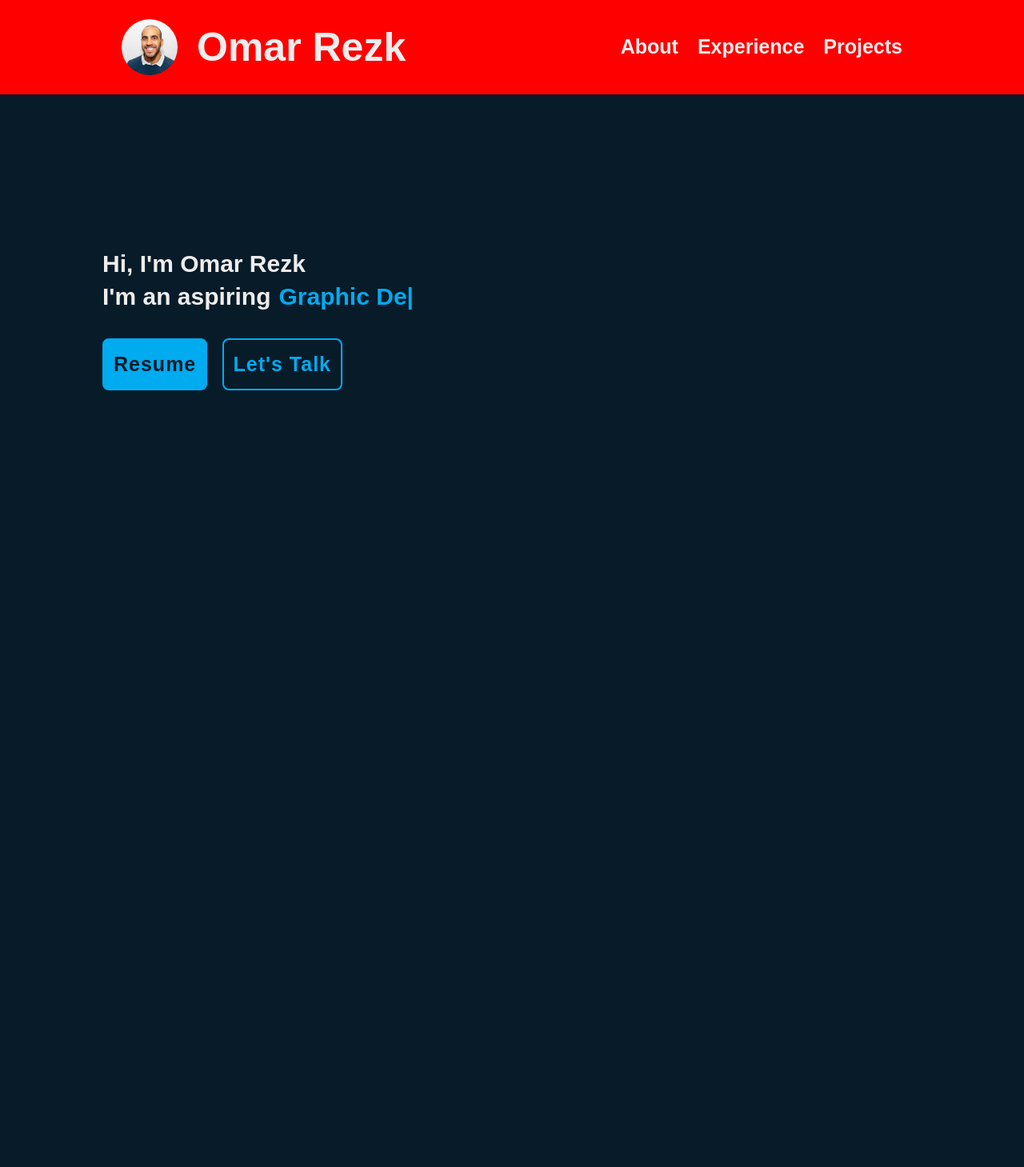
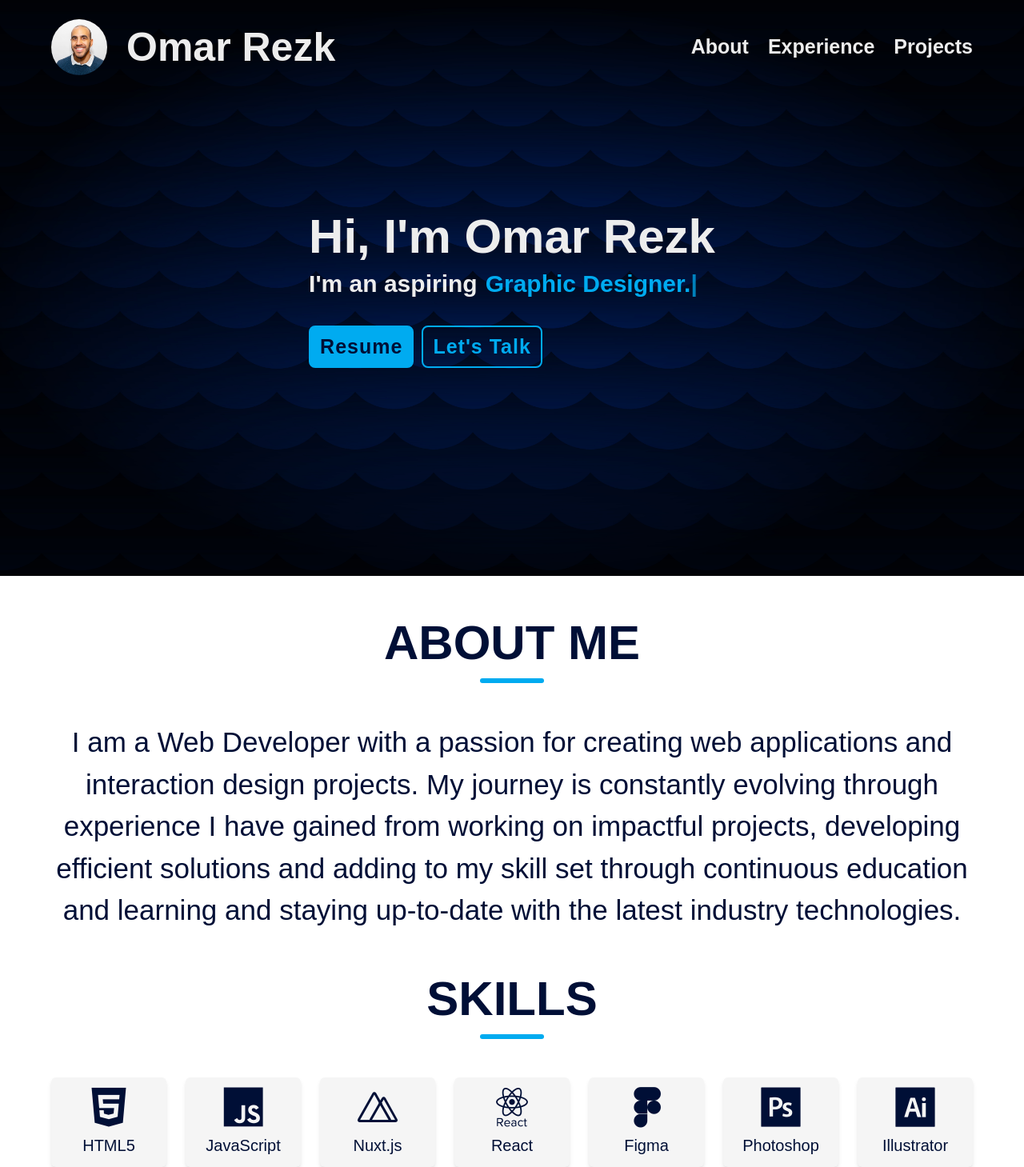
Before and after one commit to rezk-omar/my-portfolio, a Nuxt app: page / in a window 1280 px wide. Shown: the whole page at 80% size. Before the commit the page ends 800 px from the top, so only its background shows below. Built offline with nearby package versions, Linux system fonts and the light colour scheme.

Commit message:
created about me section

```diff
--- a/app/app.vue
+++ b/app/app.vue
@@ -1,9 +1,9 @@
 <template>
-  <section class="navBar">
-    <div class="flex justify-between items-center px-4 py-4 relative">
+  <section :class="['navBar', scrolledPastBanner ? 'nav-scrolled' : '']">
+    <div class="flex justify-between items-center py-4 relative">
       <div class="flex items-center gap-4">
         <img src="/img/profile-image.jpg" alt="profile image" class="w-[70px] h-auto rounded-full object-cover"/>
-        <h1 class="text-[30px] md:text-[50px] leading-none font-bold text-[#ededed]">Omar Rezk</h1>
+        <h1 :class="['text-[30px] md:text-[50px] leading-none font-bold', scrolledPastBanner ? 'text-[#00f36]' : 'text-[#ededed]']">Omar Rezk</h1>
       </div>
 
       <button
@@ -11,44 +11,104 @@
           @click="toggleMenu"
           aria-label="Toggle Menu"
         >
-          <span class="w-full h-1 bg-white"></span>
-          <span class="w-full h-1 bg-white"></span>
-          <span class="w-full h-1 bg-white"></span>
+          <span class="w-full h-1" :class="scrolledPastBanner ? 'bg-[#000f36]' : 'bg-white'" ></span>
+          <span class="w-full h-1" :class="scrolledPastBanner ? 'bg-[#000f36]' : 'bg-white'" ></span>
+          <span class="w-full h-1" :class="scrolledPastBanner ? 'bg-[#000f36]' : 'bg-white'" ></span>
       </button>
 
       <!-- Desktop Navbar -->
         <ul class="hidden lg:flex gap-6 rounded-0">
           <li v-for="(item, index) in navItems" :key="index" class="list-group-item rounded-0">
-            <a :href="item.href" class="hover:text-[#ce3662] font-bold text-[#ededed] text-[20px] md:text-[25px]">
+            <a :href="item.href" :class="[
+    'font-bold text-[20px] md:text-[25px] hover:text-[#00abf0]',
+    scrolledPastBanner ? 'text-[#000f36]' : 'text-[#ededed]'
+  ]">
+              {{ item.name }}
+            </a>
+          </li>
+        </ul>
+      </div>
+
+        <!-- Mobile Navbar -->
+        <ul
+            v-if="isOpen"
+            class="lg:hidden list-group absolute left-0 top-full w-full text-right rounded-0 transition duration-300"
+            :class="[
+              scrolledPastBanner ? 'bg-[#000f36] text-[#ededed]' : 'bg-[#ededed] text-[#000f36]'
+            ]"
+          >
+            <li
+              v-for="(item, index) in navItems"
+              :key="index"
+              class="list-group-item font-bold px-4 py-3 text-[20px] md:text-[25px] transition duration-300"
+            >
+              <a
+                :href="item.href"
+                :class="[
+                  'font-bold hover:text-[#00abf0]',
+                  scrolledPastBanner ? 'text-[#ededed]' : 'text-[#000f36]'
+                ]"
+              >
                 {{ item.name }}
               </a>
             </li>
           </ul>
 
-        <!-- Mobile Navbar -->
-        <ul v-if="isOpen" class="lg:hidden list-group absolute left-0 top-full w-full bg-white text-right rounded-0">
-          <li v-for="(item, index) in navItems" :key="index" class="list-group-item font-bold text-[#332872] rounded-0">
-            <a :href="item.href" class="hover:text-[#ce3662] font-bold text-[#081b29] text-[20px] md:text-[25px]">
-              {{ item.name }}
-            </a>
-          </li>
-        </ul>
 
-    </div>
   </section>
 
-  <section class="header-container">
-    <div class="header-content">
-      <h1 class="text-[20px] md:text-[30px] text-[#ededed] font-semibold">Hi, I'm Omar Rezk</h1>
+  <section class="banner-container">
+    <div class="banner-box">
+      <h1 class="text-[30px] md:text-[60px] text-[#ededed] font-semibold">Hi, I'm Omar Rezk</h1>
         <div class="header-box">
-        <p class="text-[20px] md:text-[30px] text-[#ededed] font-semibold">I'm an aspiring</p>
-        <span class="text-[20px] md:text-[30px] text-[#00abf0] font-semibold">{{ currentHeader }}</span>
+          <p class="text-[15px] md:text-[30px] text-[#ededed] font-semibold">I'm an aspiring</p>
+          <span class="text-[15px] md:text-[30px] text-[#00abf0] font-semibold">{{ currentHeader }}</span>
         </div>
         <div class="btn-box">
           <a href="/files/OmarRezk_FinalResume.docx.pdf" class="btn btnLink text-[15px] md:text-[25px] text-[#ededed]">Resume</a>
           <a href="mailto:omar.rizk6@gmail.com" class="btn btnLink text-[15px] md:text-[25px] text-[#ededed]">Let's Talk</a>
         </div>
     </div>
+  </section>
+
+  <section class="header-container">
+    <div class="header-content">
+
+        <div id="aboutme" class="flex flex-col items-center text-center w-full mt-5 md:mt-2">
+          <h1 class="text-[50px] md:text-[60px] text-[#000f36] font-semibold mb-2">ABOUT ME</h1>
+          <div class="h-[6px] w-20 bg-[#00abf0] rounded mb-5"></div>
+
+          <div class="text-[20px] text-[#000f36] md:text-[35px]">
+            <p>
+            I am a Web Developer with a passion for creating web applications and interaction design projects. My journey is constantly
+            evolving through experience I have gained from working on impactful projects, developing efficient solutions and adding to my
+            skill set through continuous education and learning and staying up-to-date with the latest industry technologies.
+            </p>
+          </div>
+        </div>
+
+        <div class="flex flex-col items-center text-center w-full mt-5 md:mt-2">
+          <h1 class="text-[50px] md:text-[60px] text-[#000f36] font-semibold mb-2">SKILLS</h1>
+          <div class="h-[6px] w-20 bg-[#00abf0] rounded mb-5"></div>
+
+          <div class="grid grid-cols-2 md:grid-cols-3 lg:grid-cols-7 gap-6 w-full max-w-6xl">
+            <div
+              v-for="(skill, index) in skills"
+              :key="index"
+              class="group flex flex-col justify-center items-center h-28 w-full bg-[#f5f5f5] rounded-md shadow-md gap-2 transition-transform duration-300 hover:scale-105 cursor-pointer"
+            >
+              <i :class="skill.icon + ' text-[50px] text-[#000f36] group-hover:text-[#00abf0] transition-colors duration-300'"></i>
+              <span class="text-[#000f36] text-[18px] md:text-[20px] group-hover:text-[#00abf0] transition-colors duration-300">
+                {{ skill.name }}
+              </span>
+            </div>
+          </div>
+        </div>
+
+
+
+    </div>
+
   </section>
 
 </template>
@@ -59,10 +119,20 @@ export default {
   data() {
     return {
       isOpen: false,
+      scrolledPastBanner: false,
       navItems: [
-        { name: "About", href: "#" },
+        { name: "About", href: "#aboutme" },
         { name: "Experience", href: "#" },
         { name: "Projects", href: "#" }
+      ],
+      skills: [
+        { name: 'HTML5', icon: 'devicon-html5-plain' },
+        { name: 'JavaScript', icon: 'devicon-javascript-plain' },
+        { name: 'Nuxt.js', icon: 'devicon-nuxtjs-plain' },
+        { name: 'React', icon: 'devicon-react-original-wordmark' },
+        { name: 'Figma', icon: 'devicon-figma-plain' },
+        { name: 'Photoshop', icon: 'devicon-photoshop-plain' },
+        { name: 'Illustrator', icon: 'devicon-illustrator-plain' }
       ],
       headerText: [
         'Web Developer...',
@@ -102,10 +172,23 @@ export default {
       }
 
         setTimeout(this.typeWriter, delay);
+    },
+      handleScroll() {
+        const banner = document.querySelector('.banner-container');
+        if (banner) {
+          const scrollTop = window.scrollY;
+          const bannerBottom = banner.offsetTop + banner.offsetHeight;
+          this.scrolledPastBanner = scrollTop > bannerBottom - 50;
+        }
     }
   },
   mounted() {
       this.typeWriter();
+      window.addEventListener('scroll', this.handleScroll);
+
+  },
+  beforeUnmount() {
+  window.removeEventListener('scroll', this.handleScroll);
 }
 }
 
@@ -122,7 +205,7 @@ export default {
 }
 
 body {
-  background-color: #081b29;
+  background-color: #fff;
 }
 
 .navBar {
@@ -130,15 +213,48 @@ body {
   top: 0;
   left: 0;
   width: 100%;
-  padding: 10px 5%;
-  background-color: red;
+  padding: 0 5%;
+  z-index: 999;
+  background: transparent;
+
+}
+
+.nav-scrolled {
+  background-color: #ededed;
+  transition: background-color 0.3s ease;
+}
+
+.banner-container {
+  background-image: url("/img/circle-background.jpg");
+  background-repeat: no-repeat;
+  background-size: 100% 100%;
+  height: 90vh;
+  display: flex;
+  justify-content: center;
+  align-items: center;
+  padding: 0 5%;
+}
+
+
+.banner-box {
+  display: flex;
+  flex-direction: column;
+  align-items: left;
+  text-align: left;
 }
 
 .header-container {
-  height: 100vh;
+  min-height: 45vh;
   display: flex;
+  justify-content: center;
   align-items: center;
   padding: 0 5%;
+  text-align: center;
+}
+
+.header-content {
+  max-width: 1200px;
+  width: 100%;
 }
 
 .fade-enter-active,
@@ -161,12 +277,18 @@ body {
 
 .header-box {
   display: flex;
+  align-items: baseline;
   gap: 10px;
 }
 
+.custom-icon:hover {
+  color: #00abf0;
+}
+
+
 .header-box span {
   display: inline-block;
-  min-width: 220px;
+  width: 220px;
   white-space: nowrap;
 }
 
@@ -180,15 +302,10 @@ body {
   50% { opacity: 0; }
 }
 
-.header-content .btn-box {
+.btn-box {
   display: flex;
-  justify-content: space-between;
-  width: 210px;
-  height: 65px;
-}
-
-.btn-box {
   margin-top: 30px;
+  gap: 10px;
 }
 
 .btn-box .btnLink {
@@ -199,18 +316,32 @@ body {
   background-color: #00abf0;
   border: 2px solid #00abf0;
   border-radius: 8px;
-  color: #081b29;
+  color: #000f36;
   text-decoration: none;
   font-weight: 600;
   letter-spacing: 1px;
   position: relative;
   overflow: hidden;
   z-index: 1;
+  overflow: hidden;
+  transition: .5s;
+}
+
+.btn-box .btnLink:hover {
+  color: #00abf0;
 }
 
 .btn-box a:nth-child(2) {
   background: transparent;
   color: #00abf0;
+}
+
+.btn-box a:nth-child(2):hover {
+  color: #000f36;
+}
+
+.btn-box a:nth-child(2)::before {
+  background: #00abf0;
 }
 
 .btn-box a::before {
@@ -220,7 +351,7 @@ body {
   left: 0;
   width: 0;
   height: 100%;
-  background: red;
+  background: #000f36;
   z-index: -1;
   transition: .5s;
 }
@@ -230,24 +361,5 @@ body {
 
 }
 
-@media screen and (min-width: 768px) {
-  .navBar {
-    padding: 0 10%;
-  }
-
-  .header-container {
-    padding: 0 10%;
-  }
-
-  .header-content .btn-box {
-    width: 300px;
-  }
-}
-
-
-
-
-/* $primary-red: #ce3662;
-$primary-purple: #332872; */
 
 </style>
--- a/nuxt.config.ts
+++ b/nuxt.config.ts
@@ -9,6 +9,11 @@ export default defineNuxtConfig({
           href: 'https://cdn.jsdelivr.net/npm/bootstrap@5.3.7/dist/css/bootstrap.min.css',
           integrity: 'sha384-LN+7fdVzj6u52u30Kp6M/trliBMCMKTyK833zpbD+pXdCLuTusPj697FH4R/5mcr',
           crossorigin: 'anonymous'
+        },
+        {
+          rel: 'stylesheet',
+          type: 'text/css',
+          href: 'https://cdn.jsdelivr.net/gh/devicons/devicon@latest/devicon.min.css'
         }
       ],
       script: [
```
Also changed, not shown: public/img/circle-background.jpg (added). Lines whose indentation alone changed are shown as unchanged.
